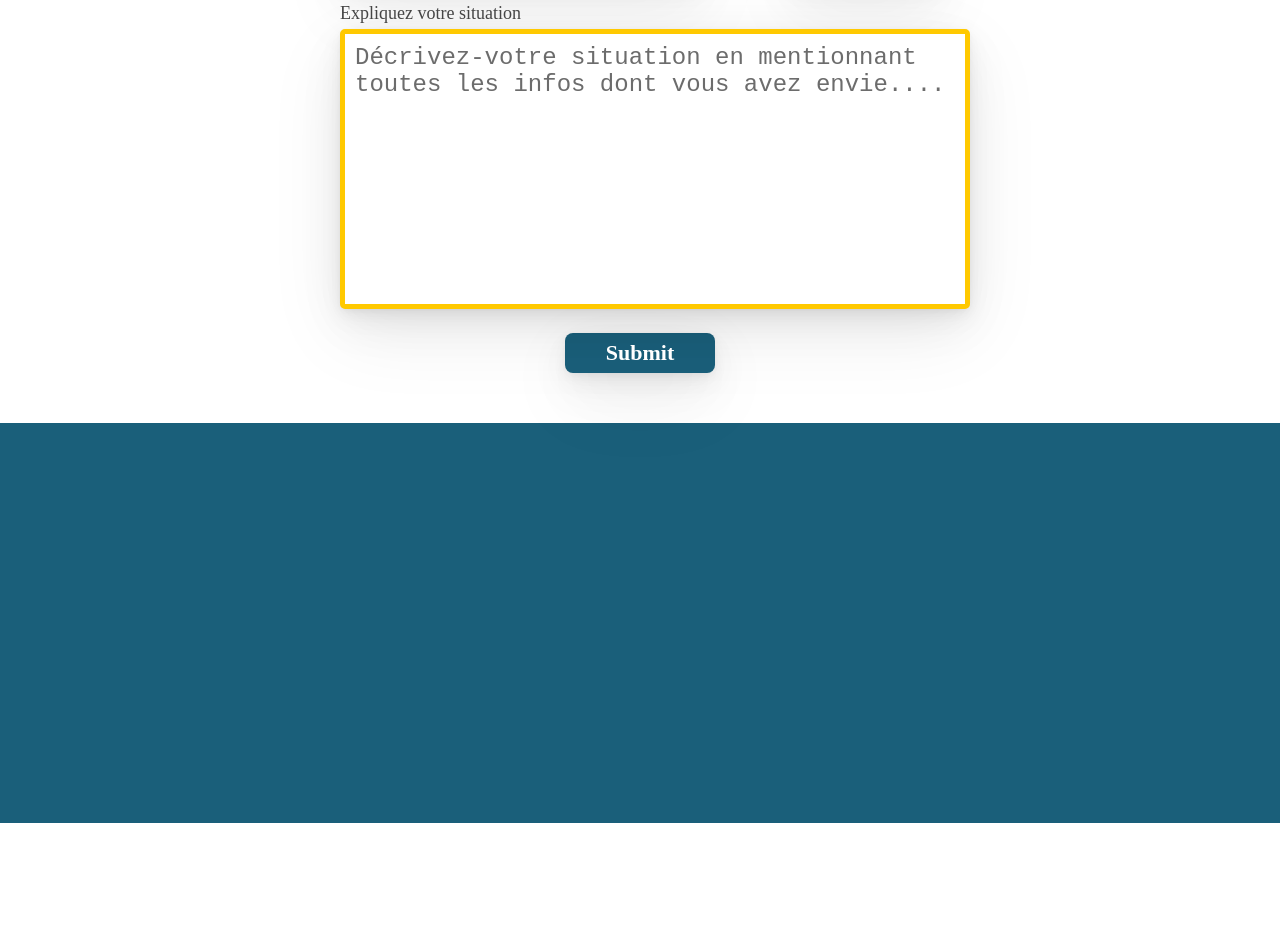
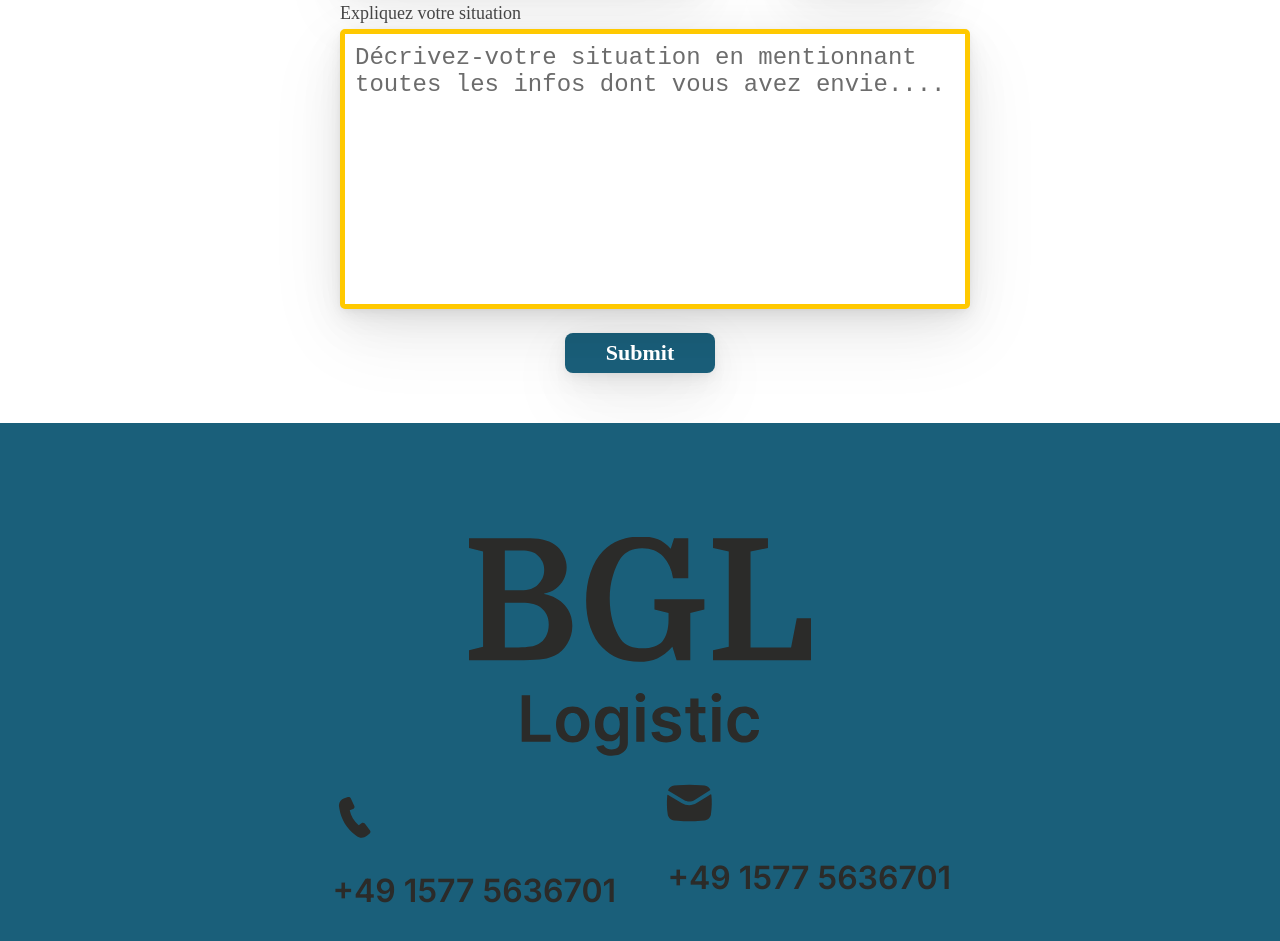
Before and after one commit to mezzLMC/bglogistic.de, a website built with Vite: page index.html in a window 1280 px wide. Shown: the part 1870-2811 px from the top of the page. Before the commit the page ends 2693 px from the top, so only its background shows below. Built offline with nearby package versions, Linux system fonts and the light colour scheme; a web font is replaced by a local one.

Commit message:
working on footer + carousel

```diff
--- /dev/null
+++ b/carousel-learning/style.css
@@ -0,0 +1,53 @@
+#app {
+  font-family: Avenir, Helvetica, Arial, sans-serif;
+  -webkit-font-smoothing: antialiased;
+  -moz-osx-font-smoothing: grayscale;
+  text-align: center;
+  color: #2c3e50;
+  margin-top: 60px;
+  border: 1px solid black;
+  display: flex;
+}
+body{
+  border: 1px solid blue;
+  margin: 0;
+  position: absolute;
+  left: 0;
+  right: 0;
+  height: 100%;
+}
+
+.carousel{
+  height: 150px;
+  margin-left: 15px;
+  animation-fill-mode: forwards !important;
+}
+.active{
+  width: 350px;
+  height: 300px;
+}
+#change{
+  margin-left: 50%;
+  margin-top: 20px;
+}
+
+@keyframes back {
+  from{
+    height: 300px;
+    width: 350px;
+  }
+  to{
+    height: 150px;
+    width: auto;
+  }
+}
+@keyframes go {
+  from{
+    height: 150px;
+    width: auto;
+  }
+  to{
+    height: 300px;
+    width: 350px;
+  }
+}
--- a/index.html
+++ b/index.html
@@ -83,7 +83,19 @@
       </div>
     </div>
     <div id="footer">
-
+      <div id="footer-content">
+        <img id="footer-img" src="assets/bgl_logistic.svg"  alt="" />
+          <div id="footer-info">
+            <div class="footer-info">
+              <img src="assets/phone_grey.svg">
+              <a href="https://youtube.com">+49 1577 5636701</a>
+            </div>
+            <div class="footer-info">
+              <img src="assets/envelope.svg" width="60px">
+              <a href="https://youtube.com">+49 1577 5636701</a>
+            </div>
+          </div>
+      </div>
     </div>
     <script type="module" src="/main.js"></script>
   </body>
--- a/style.css
+++ b/style.css
@@ -333,9 +333,47 @@
 #footer{
   background-color: var(--blue);
   width: 100%;
-  height: 400px;
+  height: 600px;
+  position: relative;
+}
+#footer-img{
+  height: 220px;
+}
+#footer-content{
+  position: absolute;
+  top: 50%;
+  left: 50%;
+  transform: translate(-50%,-50%);
+  text-align: center;
+}
+#footer-info{
+  display: flex;
+  flex-direction: row;
+}
+.footer-info:nth-child(2){
+  margin-left: 30px;
 }
 
+
+.footer-info{
+  display: inline-flex;
+  flex-direction: row;
+  flex-wrap: wrap;
+  position: relative;
+}
+.footer-info img{
+  color: #2b2b29;
+}
+.footer-info a{
+  font-family: "Inter", serif;
+  font-size: 32px;
+  color: #2B2B29;
+  text-decoration: none;
+  font-weight: 600;
+  height: min-content;
+  margin: auto;
+  top: 50%;
+}
 
 
 
```
Also changed, not shown: carousel-learning/index.html (added, +21 -0 lines), carousel-learning/main.js (added, +21 -0 lines), carousel-learning/package.json (added, +12 -0 lines), assets/Drapeau-France.png (added), assets/bgl_logistic.svg (added), assets/bgl_logistic2.svg (added), assets/envelope.svg (added), assets/phone_grey.svg (added), carousel-learning/assets/1.png (added), carousel-learning/assets/2.png (added), carousel-learning/assets/3.png (added), carousel-learning/assets/4.png (added), carousel-learning/favicon.svg (added), 3 other files.
